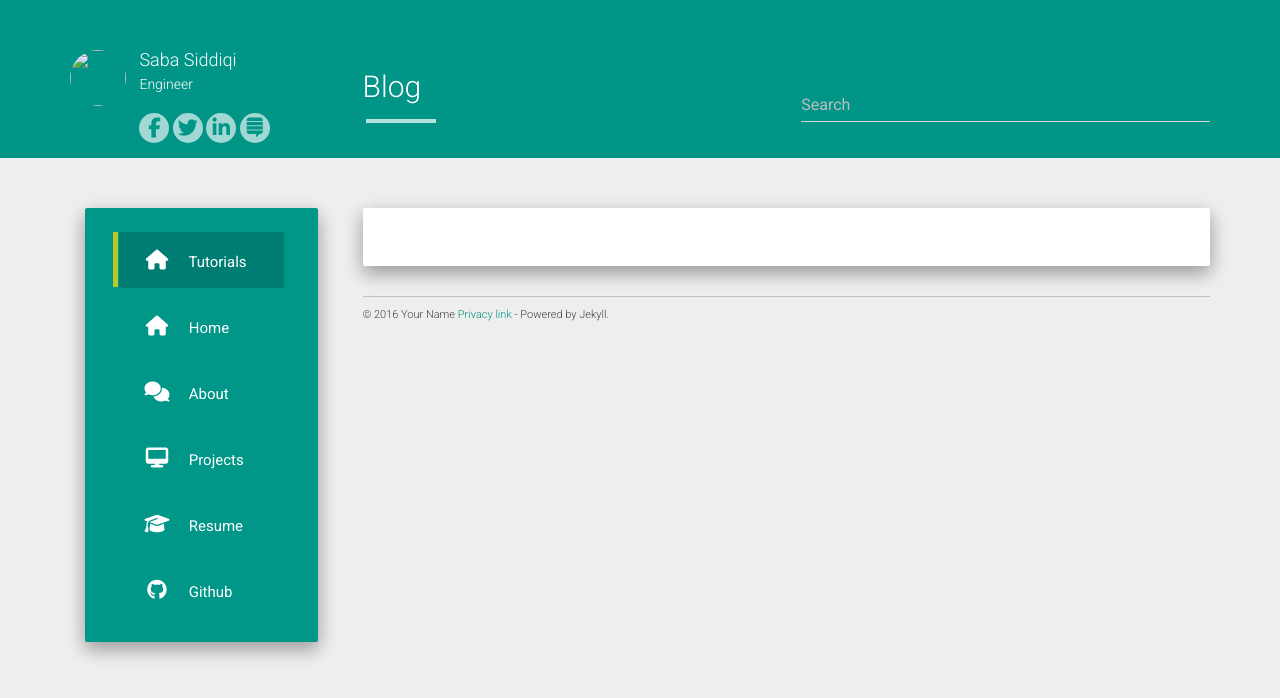
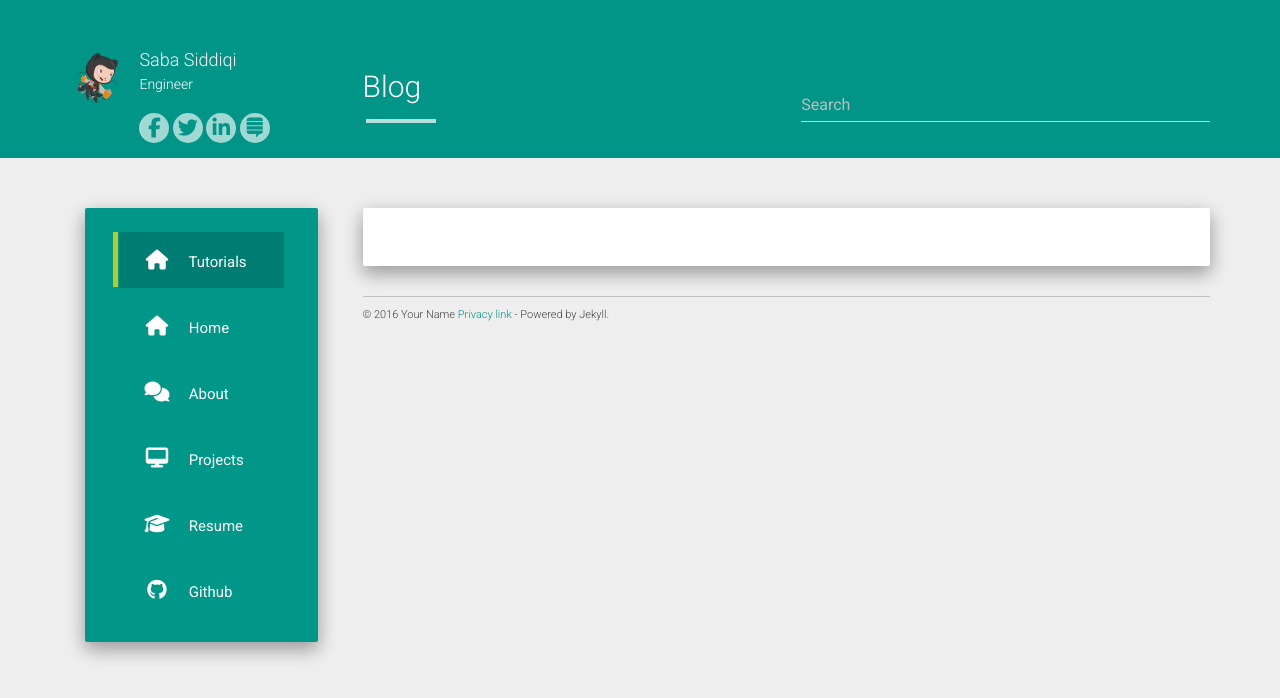
Before and after one commit to SabaSiddiqi/sabasiddiqi.github.io, a Jekyll site: the page built from index.html, in a window 1280 px wide. Shown: the top 698 px of the page. Built offline with Jekyll 4.4.1, drawn with Linux system fonts in a browser that asks for light colours; nearby versions of some CDN libraries; the list of posts is cut into pages by our own code.

Commit message:
Update _config.yml

```diff
--- a/_config.yml
+++ b/_config.yml
@@ -1,7 +1,7 @@
 title: Saba Siddiqi
 description: My Personal Blog
 author: Saba Siddiqi
-logo: sabasiddiqi.github.io/static/img/avatar.png
+logo: /static/img/avatar.png
 github: https://github.com/SabaSiddiqi/
 about: Engineer
 
```
